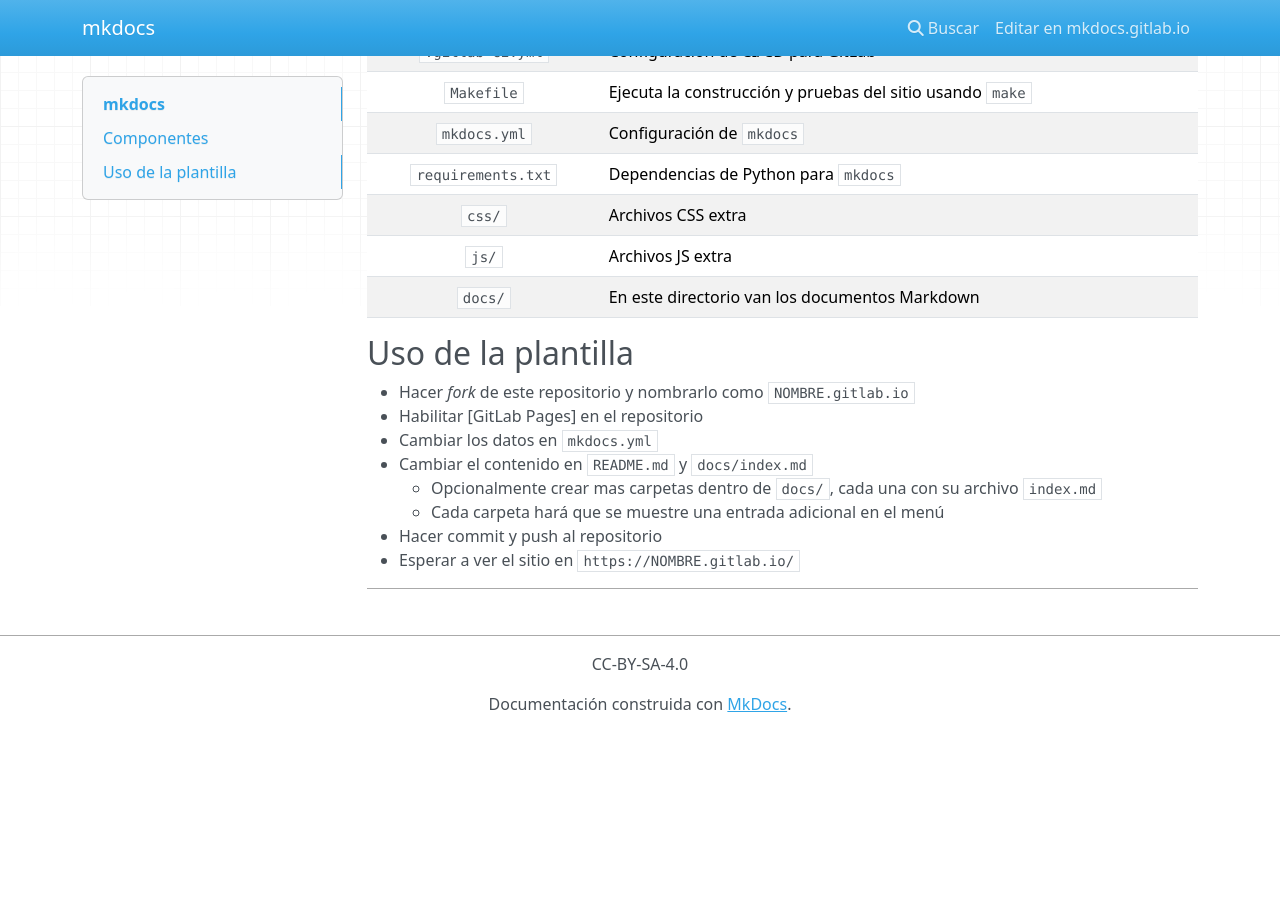
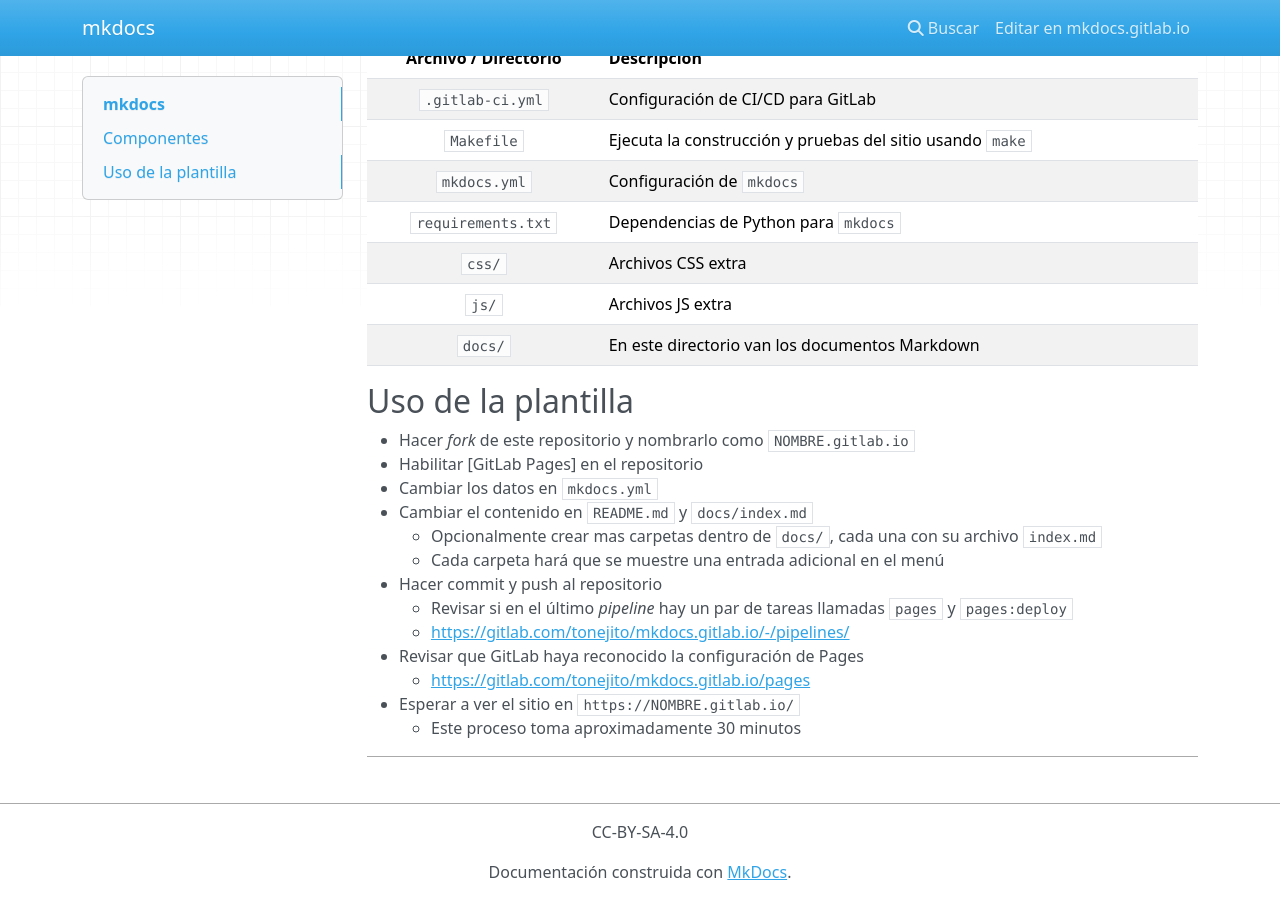
Before and after one commit to tonejito/mkdocs, an MkDocs documentation site: the page built from docs/index.md, in a window 1280 px wide and 900 px high, scrolled down 671 px. Built offline with MkDocs 1.6.1, drawn with Linux system fonts in a browser that asks for light colours; nearby versions of some CDN libraries; before the commit the page ends 1403 px from its top, so only the background shows below that; some of the changed text lies outside the part shown.

Commit message:
Documentación mkdocs

```diff
--- a/docs/index.md
+++ b/docs/index.md
@@ -12,6 +12,8 @@ Este sitio es una plantilla de `mkdocs` en GitLab Pages
 - <https://www.mkdocs.org/>
 - <https://pages.gitlab.io/>
 - <https://about.gitlab.com/stages-devops-lifecycle/pages/>
+- <https://gitlab.com/help/user/project/pages/index>
+- <https://gitlab.com/help/user/project/pages/getting_started/pages_ci_cd_template.html>
 
 ## Componentes
 
@@ -54,6 +56,11 @@ $ tree -a .
     - Opcionalmente crear mas carpetas dentro de `docs/`, cada una con su archivo `index.md`
     - Cada carpeta hará que se muestre una entrada adicional en el menú
 - Hacer commit y push al repositorio
+    - Revisar si en el último _pipeline_ hay un par de tareas llamadas `pages` y `pages:deploy`
+    - <https://gitlab.com/tonejito/mkdocs.gitlab.io/-/pipelines/>
+- Revisar que GitLab haya reconocido la configuración de Pages
+    - <https://gitlab.com/tonejito/mkdocs.gitlab.io/pages>
 - Esperar a ver el sitio en `https://NOMBRE.gitlab.io/`
+    - Este proceso toma aproximadamente 30 minutos
 
 --------------------------------------------------------------------------------
```
